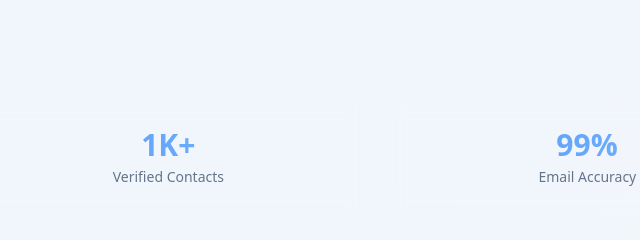
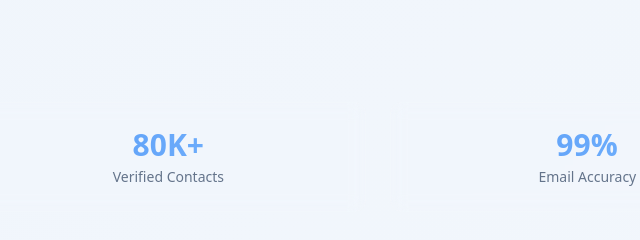
Before and after one commit to Advizee/subpage, a plain HTML site: page index.html in a window 1280 px wide. Shown: the part 1620-1860 px from the top of the page, 53-693 px from the left. Drawn offline with nearby package versions, Linux system fonts and the light colour scheme.

Commit message:
Update index.html

```diff
--- a/index.html
+++ b/index.html
@@ -490,11 +490,11 @@
 
     // 4K counter: 1 -> 2 -> 3 -> 4 (shows as 1K+ ... 4K+)
     const kEl = document.getElementById('kCounter');
-    let kVal = 1;
+    let kVal = 10;
     function kRun() {
       if (kVal <= 80) {
         kEl.textContent = kVal;
-        kVal+10;
+        kVal+=10;
         setTimeout(kRun, 700);
       }
     }
```
